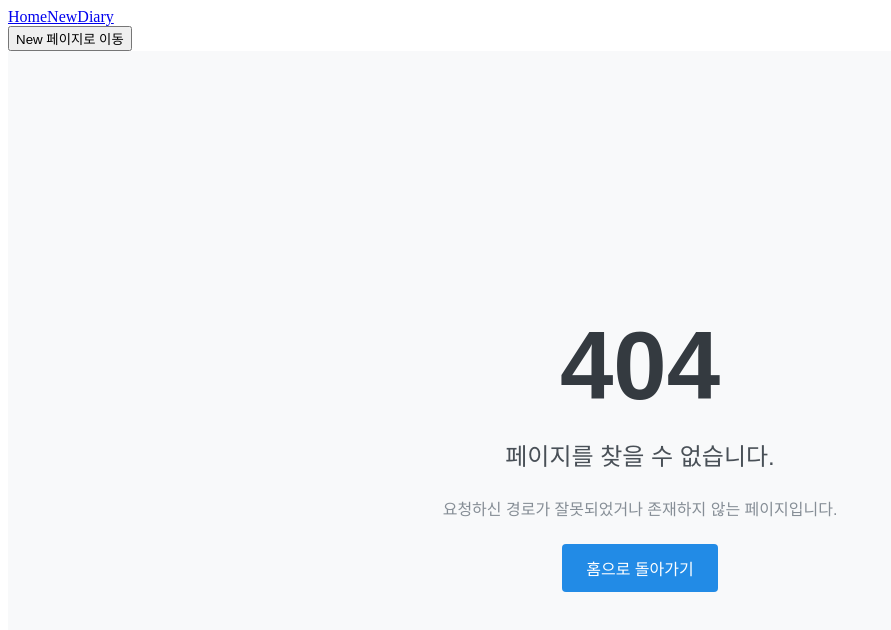
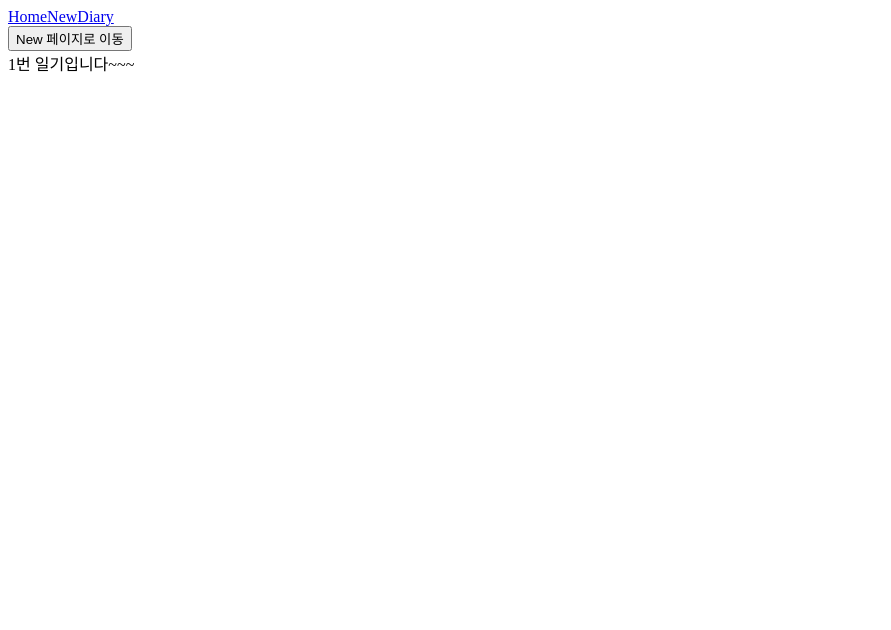
Before and after one commit to seop-kim/js, a React (Vite) app in the folder section12/: page /diary/1 in a window 1280 px wide. Before the commit this address had no page. Shown: the top 630 px of the page, without its empty margins (0-891 px from the left). Built offline with nearby package versions, Linux system fonts and the light colour scheme.

Commit message:
feat: Add dynamic route handling for Diary page
Diary 페이지에서 useParams를 활용하여 동적 라우트 처리를 추가하였습니다. 이제 '/diary/:id' 경로에서 id 파라미터를 받아 해당 값을 표시할 수 있습니다.

```diff
--- a/section12/src/App.jsx
+++ b/section12/src/App.jsx
@@ -30,7 +30,7 @@
         <Routes>
           <Route path='/' element={<Home/>}></Route>
           <Route path='/new' element={<New/>}></Route>
-          <Route path='/diary' element={<Diary/>}></Route>
+          <Route path='/diary/:id' element={<Diary/>}></Route>
           <Route path='*' element={<Notfound/>}></Route>
         </Routes>
       </>
--- a/section12/src/pages/Diary.jsx
+++ b/section12/src/pages/Diary.jsx
@@ -1,5 +1,9 @@
+// React
+import {useParams} from "react-router-dom";
+
 const Diary = () => {
-  return <div>Diary</div>
+  const params = useParams();
+  return <div>{params.id}번 일기입니다~~~</div>
 }
 
 export default Diary;
```
